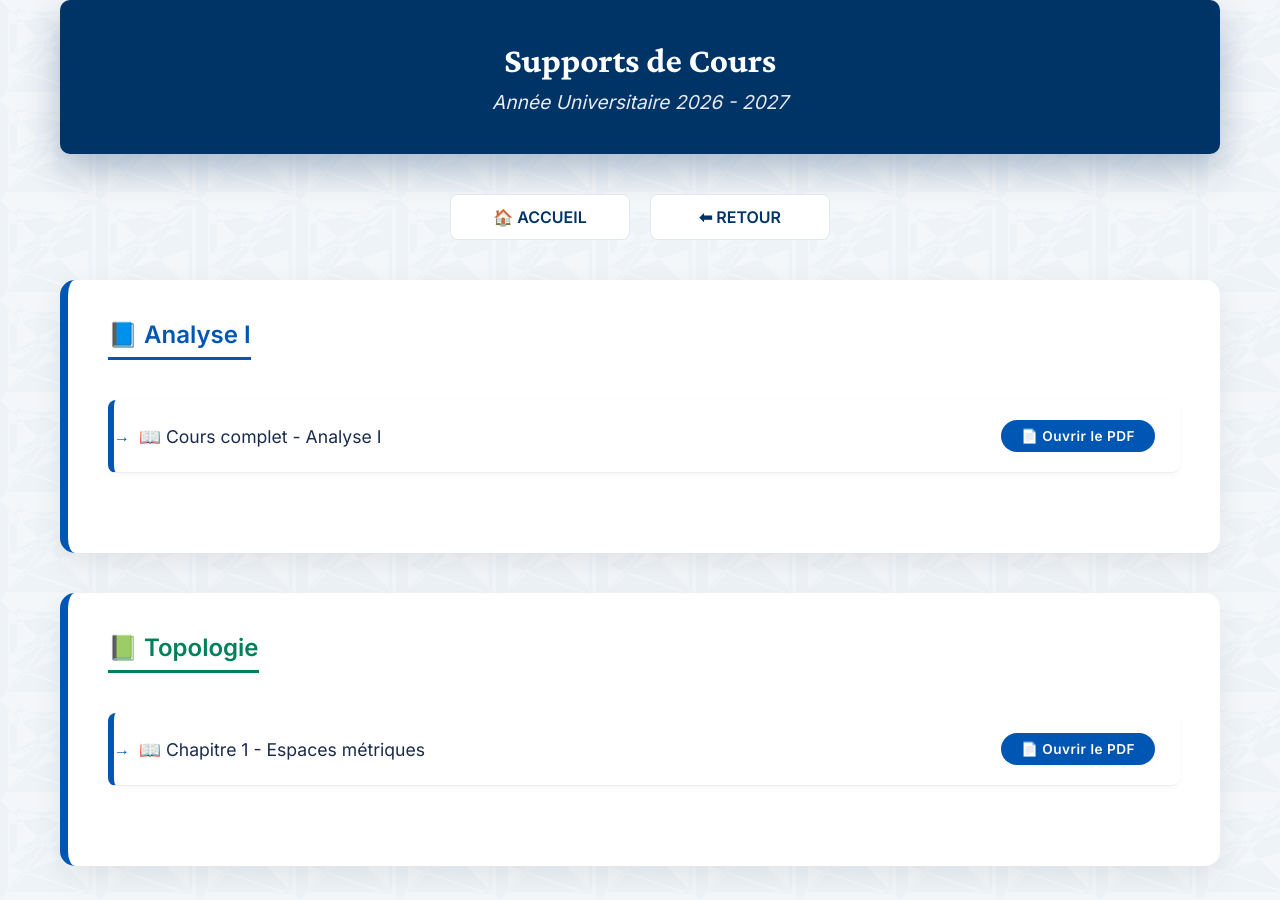
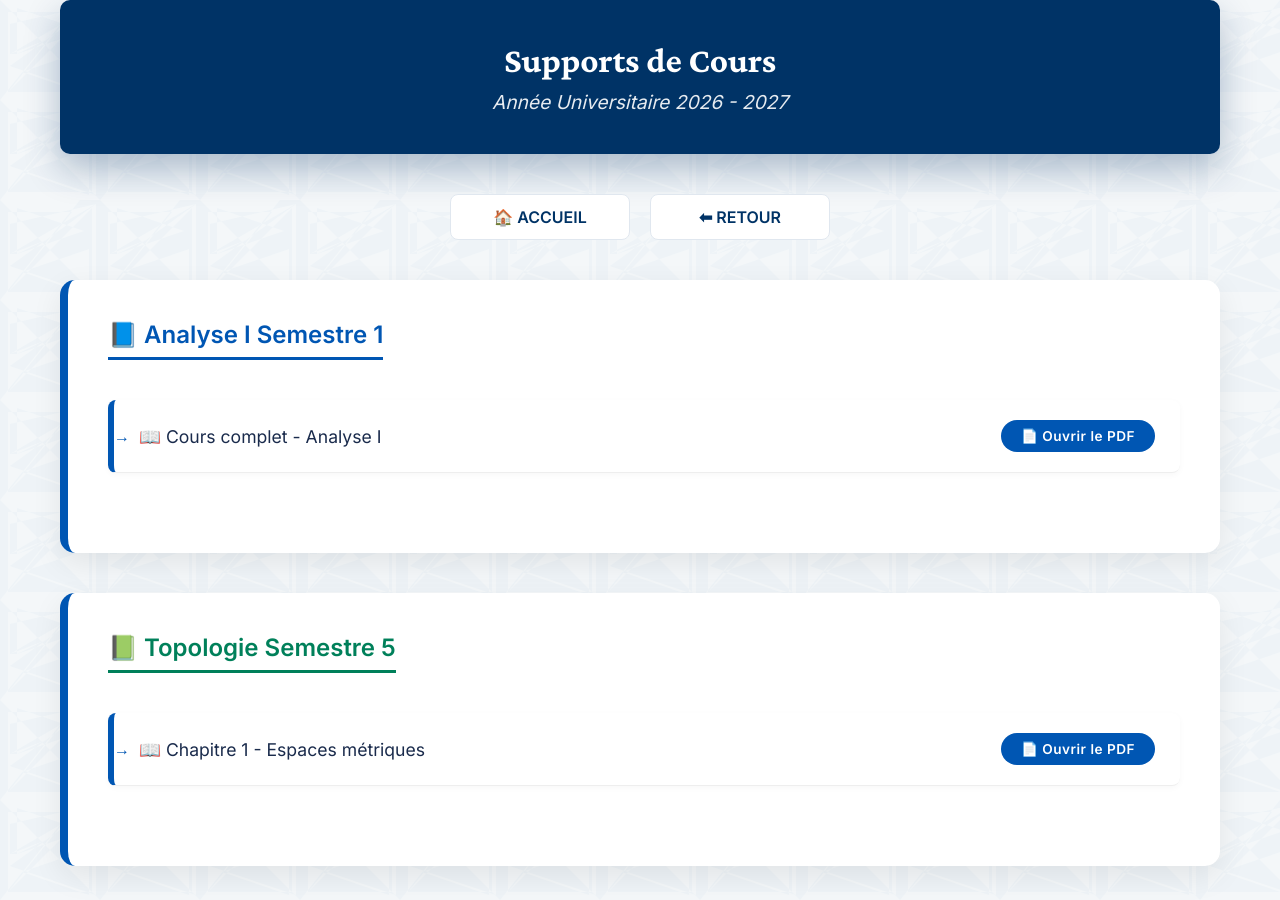
Before and after one commit to mahmoudmath/mahmoudmath.github.io, a Jekyll site: the page cours-26-27.html, which Jekyll copies as it is, in a window 1280 px wide. Built offline with Jekyll 4.4.1, drawn with Linux system fonts in a browser that asks for light colours.

Commit message:
Update cours-26-27.html

```diff
--- a/cours-26-27.html
+++ b/cours-26-27.html
@@ -187,7 +187,7 @@
         <!-- ANALYSE I -->
         <section class="presentation" data-aos="fade-up">
             <h3 style="color: #0056b3; border-bottom: 3px solid #0056b3;">
-                📘 Analyse I
+                📘 Analyse I <span class="semester">Semestre 1</span>
             </h3>
 
             <ul class="resource-list">
@@ -203,7 +203,7 @@
         <!-- TOPOLOGIE -->
         <section class="presentation" data-aos="fade-up">
             <h3 style="color: #00805a; border-bottom: 3px solid #00805a;">
-                📗 Topologie
+                📗 Topologie <span class="semester">Semestre 5</span>
             </h3>
 
             <ul class="resource-list">
```
Also changed, not shown: other parts of cours-26-27.html (+1 -1 lines).
